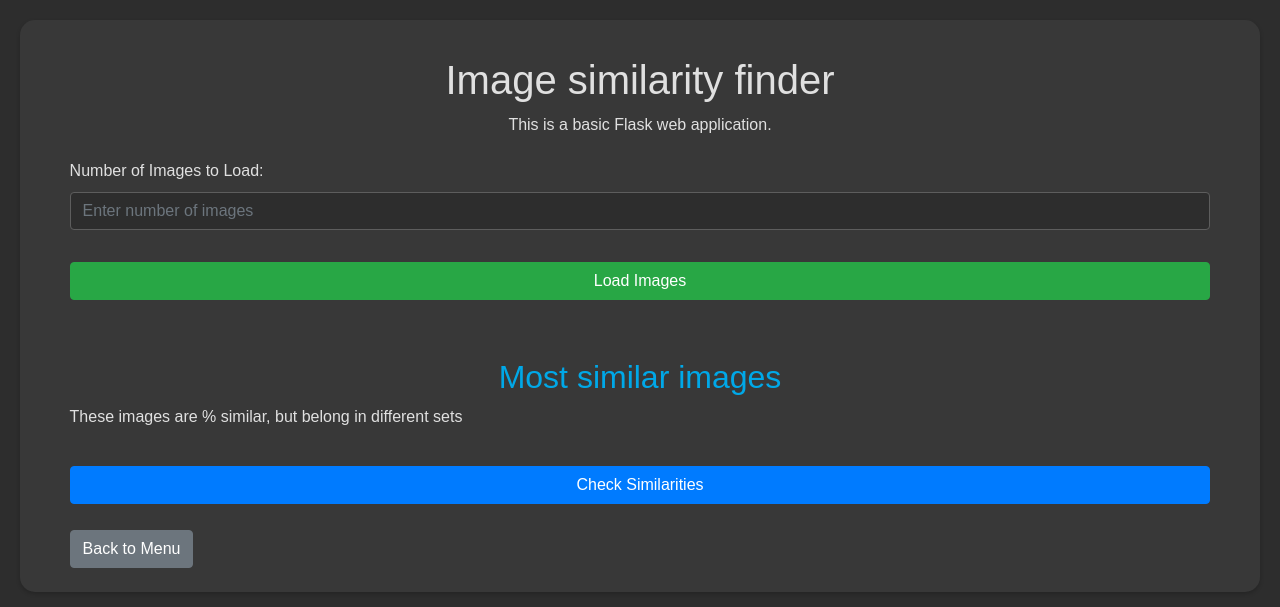
After one commit to adraco007/HACKUPC2024, a Flask app: template templates/order.html in a window 1280 px wide. The commit adds this page. Shown: the top 607 px of the page. Run offline with Flask 2, Linux system fonts and the light colour scheme; the template is opened without the code that fills it, so the values that code supplies are empty; some libraries are stand-ins or nearby versions.

Commit message:
web redesign

```diff
--- /dev/null
+++ b/templates/order.html
@@ -0,0 +1,47 @@
+<!DOCTYPE html>
+<html>
+  <head>
+    <title>Main menu</title>
+    <link rel="stylesheet" href="https://maxcdn.bootstrapcdn.com/bootstrap/4.5.2/css/bootstrap.min.css">
+    <link rel="stylesheet" href="./static/styles.css">
+    <meta name="viewport" content="width=device-width, initial-scale=1">
+  </head>
+
+  <body>
+    <div class="container">
+      <h1 class="text-center mt-4">Image similarity finder</h1>
+      <p class="text-center">This is a basic Flask web application.</p>
+
+      <form>
+        <div class="mb-3">
+            <label for="imageCountInput" class="form-label">Number of Images to Load:</label>
+            <input type="number" class="form-control" id="imageCountInput" placeholder="Enter number of images">
+        </div>
+        <button id="load_images_button" type="submit" class="btn btn-success mt-3">Load Images</button>
+      </form>
+
+      <!-- Bar to display selection status -->
+      <div id="selectionBar" class="mt-3">
+        <!-- Bar will be displayed here -->
+      </div>
+
+      <div class="mt-5">
+        <h2 id="info">Most similar images</h2>
+        <p>These images are % similar, but belong in different sets</p>
+        <div id="imageGrid" class="image-grid">
+            <!-- Images will be displayed here -->
+        </div>
+    </div>
+
+
+      <!-- Button to check similarities -->
+      <button id="putImagesButton" class="btn btn-primary mt-3">Check Similarities</button>
+
+      <a href="/" class="btn btn-secondary mt-3">Back to Menu</a>
+
+      <script src="./static/set_images.js"></script>
+      <script src="./static/select_images.js"></script>
+    </div>
+
+  </body>
+</html>
```
Also changed, not shown: templates/index.html (+7 -25 lines).
